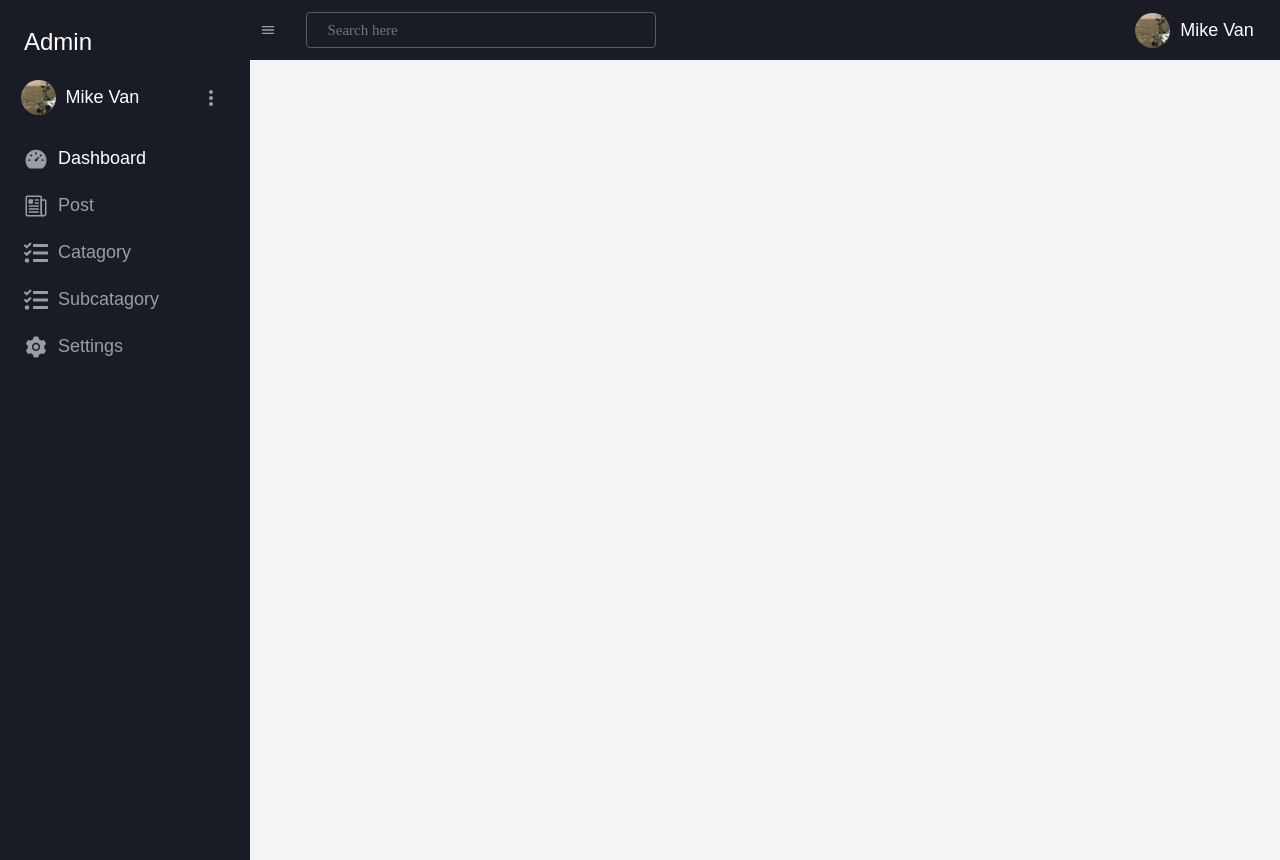
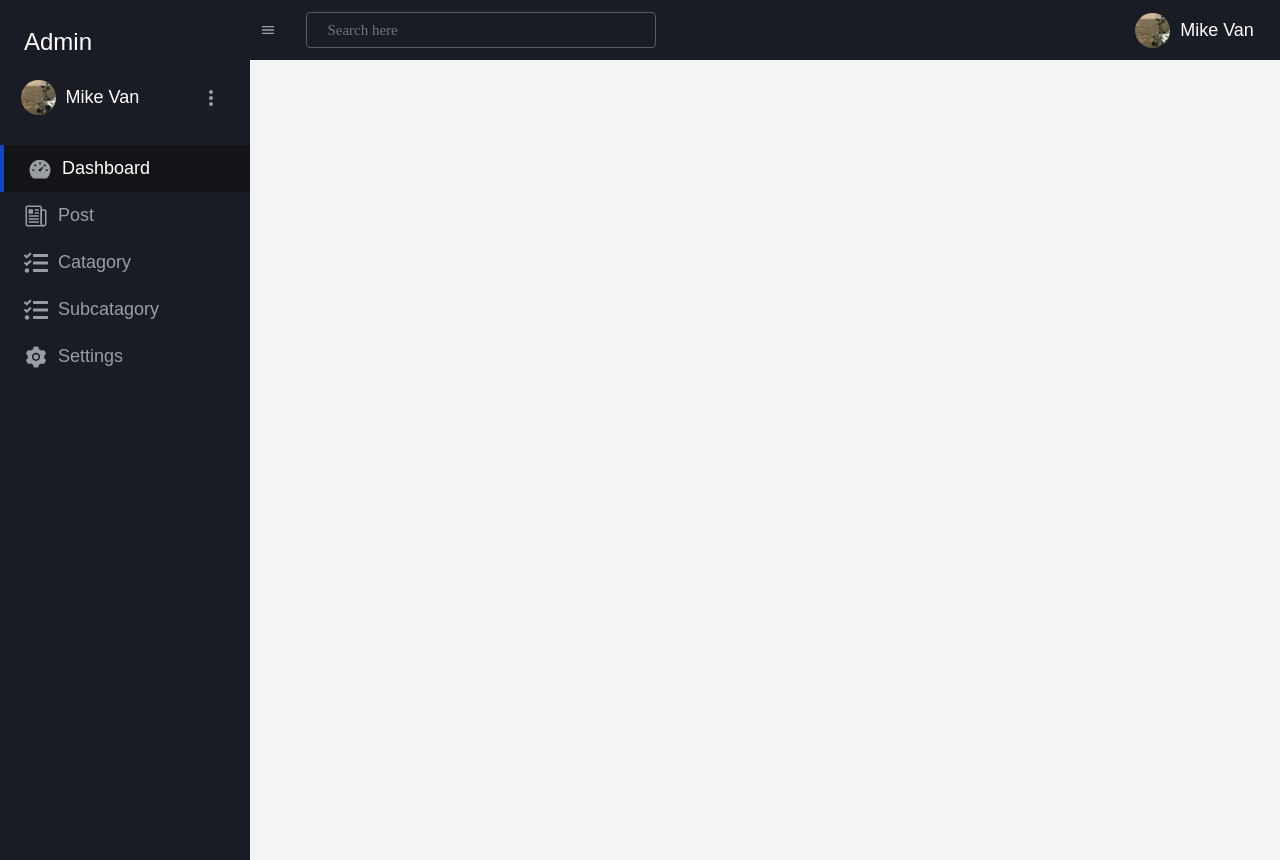
Before and after one commit to Sagni-prog/News-website, a React (Create React App) app: page / in a window 1280 px wide. Built offline with nearby package versions, Linux system fonts and the light colour scheme.

Commit message:
dashboard sidebar modified

```diff
--- a/src/components/Dashboard/SideBar.js
+++ b/src/components/Dashboard/SideBar.js
@@ -32,8 +32,8 @@ const SideBar = () => {
              </div>
            </div>
 
-           <ul className='mt-3 flex flex-col gap-2'>
-                <li>
+           <ul className='mt-3 flex flex-col'>
+                <li className='active-link'>
                     <Link className='link flex align-center gap-1 font-montserrat font-18 color-white pl-3'>
                          <span className='icon-bg'>
                            <AiFillDashboard className='font-24 color-light-gray '/>
--- a/src/components/Dashboard/sidebar.css
+++ b/src/components/Dashboard/sidebar.css
@@ -36,10 +36,21 @@
 .author{
     gap: 6rem;
 }
+li{
+    padding: 1rem 0;
+}
 
-/* .icon-bg{
-    width: 4rem;
-    height: 4rem;
-    background-color: #1b1e25ad;
-    border-radius: 50%;
-} */
+.active-link{
+    background-color: #121213c2;
+    padding: 1rem 0;
+    /* width: 95%; */
+    /* border-top-right-radius: 100px; */
+    /* border-bottom-right-radius: 100px; */
+    border-left: rgb(17, 71, 187) solid 4px;
+}
+
+li:hover{
+    background-color: #121213c2;
+    /* padding: 1rem 0; */
+    height: 100%;
+}
```
